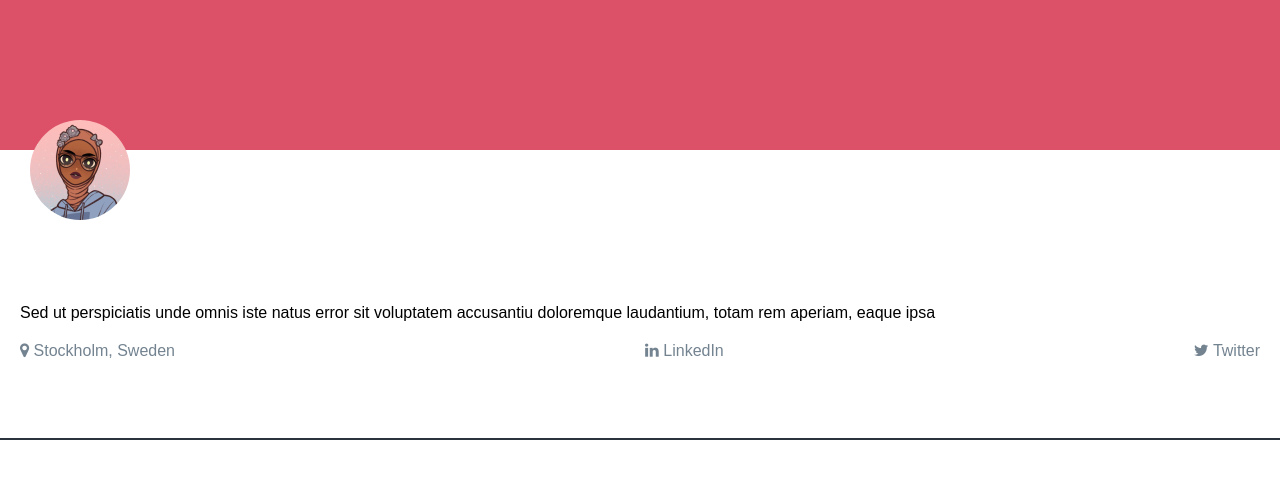
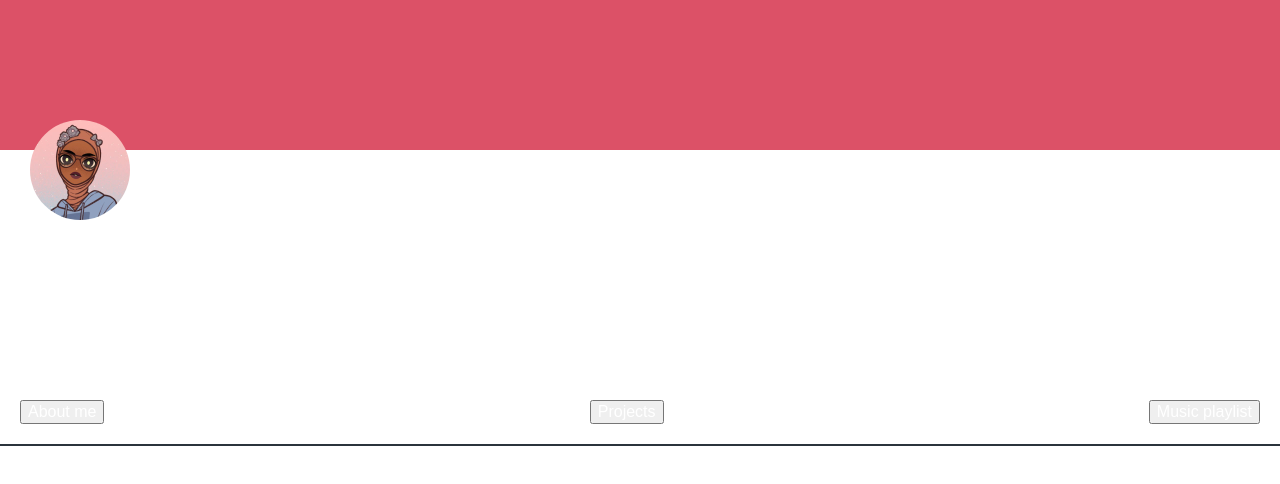
Before and after one commit to FarhiaM/farhia-site, a Vue app: page / in a window 1280 px wide. Shown: the top 484 px of the page. Built offline with nearby package versions, Linux system fonts and the light colour scheme.

Commit message:
Refactor to relative units and implement tabs

```diff
--- a/src/components/Main.vue
+++ b/src/components/Main.vue
@@ -1,120 +1,171 @@
 <template>
   <div class="main">
     <div class="banner"></div>
-    <img class= "profilepic" src="../assets/profilepic.jpg">
+    <img class="profilepic" src="../assets/profilepic.jpg" />
 
     <div class="profile">
-      <h1>Farhia Muse</h1>
-      <p>Sed ut perspiciatis unde omnis iste natus error sit voluptatem accusantiu
-        doloremque laudantium, totam rem aperiam, eaque ipsa</p>
+      <h1 class="whiteText">Farhia Muse</h1>
+      <p class="whiteText">
+        Sed ut perspiciatis unde omnis iste natus error sit voluptatem
+        accusantiu doloremque laudantium, totam rem aperiam, eaque ipsa
+      </p>
       <div class="details">
-          <span><i class="fa fa-map-marker"></i> Stockholm, Sweden</span>
-          <span><i class="fa fa-linkedin"></i> LinkedIn</span>
-          <span><i class="fa fa-twitter"></i> Twitter</span>
+        <span class="whiteText"
+          ><i class="fa fa-map-marker"></i> Stockholm, Sweden</span
+        >
+        <span class="whiteText"><i class="fa fa-linkedin"></i> LinkedIn</span>
+        <span class="whiteText"><i class="fa fa-twitter"></i> Twitter</span>
       </div>
     </div>
+
     <div class="menu">
-        <a class="aboutme">About me</a>
-        <a class="projects">Projects</a>
-        <a class="playlist">Music playlist</a>
+      <button @click="aboutmeClicked()" class="whiteText aboutme">About me</button>
+      <button @click="projectsClicked()" class="whiteText projects">Projects</button>
+      <button @click="playlistClicked()" class="whiteText playlist">Music playlist</button>
     </div>
+
     <div class="blue-line"></div>
 
     <div class="page">
       <div id="page1" class="active-demo"><Aboutme/></div>
-    <div id="page2" class="inactive"><Projects/></div>
-    <div id="page3" class="inactive"><Playlist/></div>
+      <div id="page2" class="inactive"><Projects /></div>
+      <div id="page3" class="inactive"><Playlist /></div>
     </div>
-
   </div>
 </template>
 
 <script>
-import Aboutme from '@/components/Aboutme.vue'
-import Projects from '@/components/Projects.vue'
-import Playlist from '@/components/Playlist.vue'
+import Aboutme from "@/components/Aboutme.vue";
+import Projects from "@/components/Projects.vue";
+import Playlist from "@/components/Playlist.vue";
 
 export default {
-  name: 'Main',
+  name: "Main",
   components: {
     Playlist,
     Aboutme,
     Projects
+  },
+  methods: {
+    aboutmeClicked() {
+      var aboutme = document.getElementById("page1");
+      var projects = document.getElementById("page2");
+      var playlist = document.getElementById("page3");
+      aboutme.className = aboutme.className.replace("inactive", "active-demo");
+      projects.className = projects.className.replace(
+        "active-demo",
+        "inactive"
+      );
+      playlist.className = playlist.className.replace(
+        "active-demo",
+        "inactive"
+      );
+    },
+    projectsClicked() {
+      var aboutme = document.getElementById("page1");
+      var projects = document.getElementById("page2");
+      var playlist = document.getElementById("page3");
+      aboutme.className = aboutme.className.replace("active-demo", "inactive");
+      projects.className = projects.className.replace(
+        "inactive",
+        "active-demo"
+      );
+      playlist.className = playlist.className.replace(
+        "active-demo",
+        "inactive"
+      );
+    },
+    playlistClicked() {
+      var aboutme = document.getElementById("page1");
+      var projects = document.getElementById("page2");
+      var playlist = document.getElementById("page3");
+      aboutme.className = aboutme.className.replace("active-demo", "inactive");
+      projects.className = projects.className.replace(
+        "active-demo",
+        "inactive"
+      );
+      playlist.className = playlist.className.replace(
+        "inactive",
+        "active-demo"
+      );
+    }
   }
 };
 </script>
 
 <style lang="scss" scoped>
-
-.banner{
+.banner {
   width: 100%;
-  height: 150px;
-  background-color: #DC5167;
+  height: 9.375em;
+  background-color: #dc5167;
 }
 
-.profilepic{
-  max-width: 100px;
-  max-height: 100px;
-  margin-top: -30px;
-  margin-left:30px;
+.profilepic {
+  max-width: 6.25em;
+  max-height: 6.25em;
+  margin-top: -1.875em;
+  margin-left: 1.875em;
   border-radius: 50%;
 }
 
-.profile{
-  margin: 20px;
+.profile {
+  margin: 1.25em;
 }
 
-.details{
+.details {
   display: flex;
   flex-direction: row;
   justify-content: space-between;
   color: #738390;
-  margin-top: 20px;
+  margin-top: 1.25em;
 }
 
-p, h1{
-  color: #FFFFFF;
+.whiteText {
+  color: #ffffff;
 }
 
-.menu{
+.menu {
   color: white;
   display: flex;
   flex-direction: row;
   justify-content: space-between;
   list-style: none;
-  margin:0;
-  padding:20px;
-  outline:none;
-  cursor:pointer;
+  margin: 0;
+  padding: 1.25em;
+  outline: none;
+  cursor: pointer;
 
-  .aboutme:hover, .aboutme:target{
-    color: #2581CB;
+  button {
+    font-size: 1em;
   }
 
-  .projects:hover{
-    color: #2581CB;
+  .aboutme:hover,
+  .aboutme:target {
+    color: #2581cb;
   }
 
-  .playlist:hover{
-    color: #2581CB;
+  .projects:hover {
+    color: #2581cb;
   }
 
+  .playlist:hover {
+    color: #2581cb;
+  }
 }
 
-  .blue-line{
-    border: 1px solid #2B343C;
+.blue-line {
+  border: 0.063em solid #2b343c;
 }
 
 .active-demo {
- display:block;
+  display: block;
 }
 
 .inactive {
-  display:none;
+  display: none;
 }
 @media (min-width: 768px) and (max-width: 1023px) {
   // tablet
-
 }
 
 @media (min-width: 1024px) {
@@ -123,7 +174,7 @@ p, h1{
 
 @media screen and (prefers-color-scheme: light) {
   p {
-    color:black;
+    color: black;
   }
 }
 </style>
```
Lines whose indentation alone changed are shown as unchanged.
